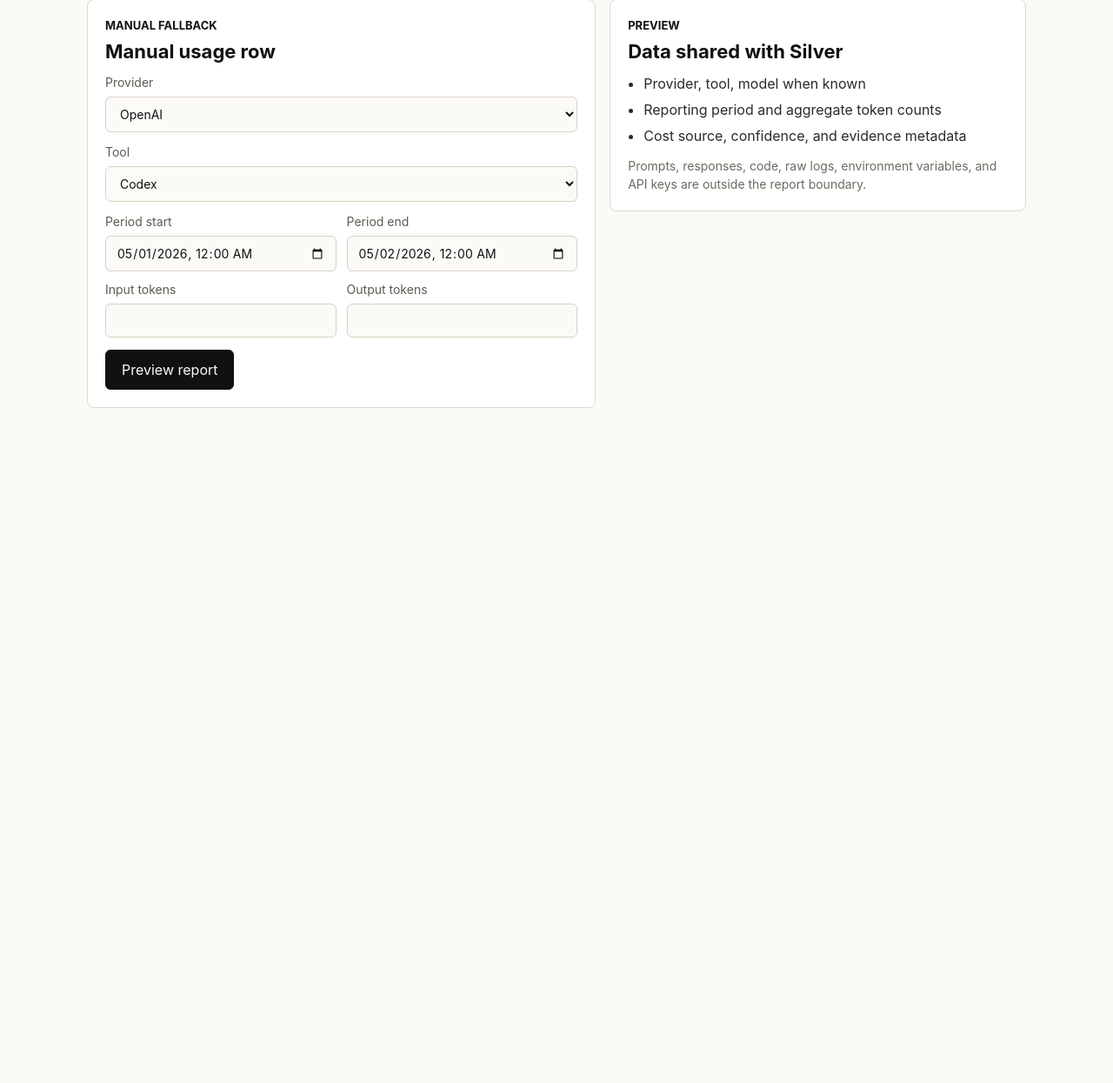
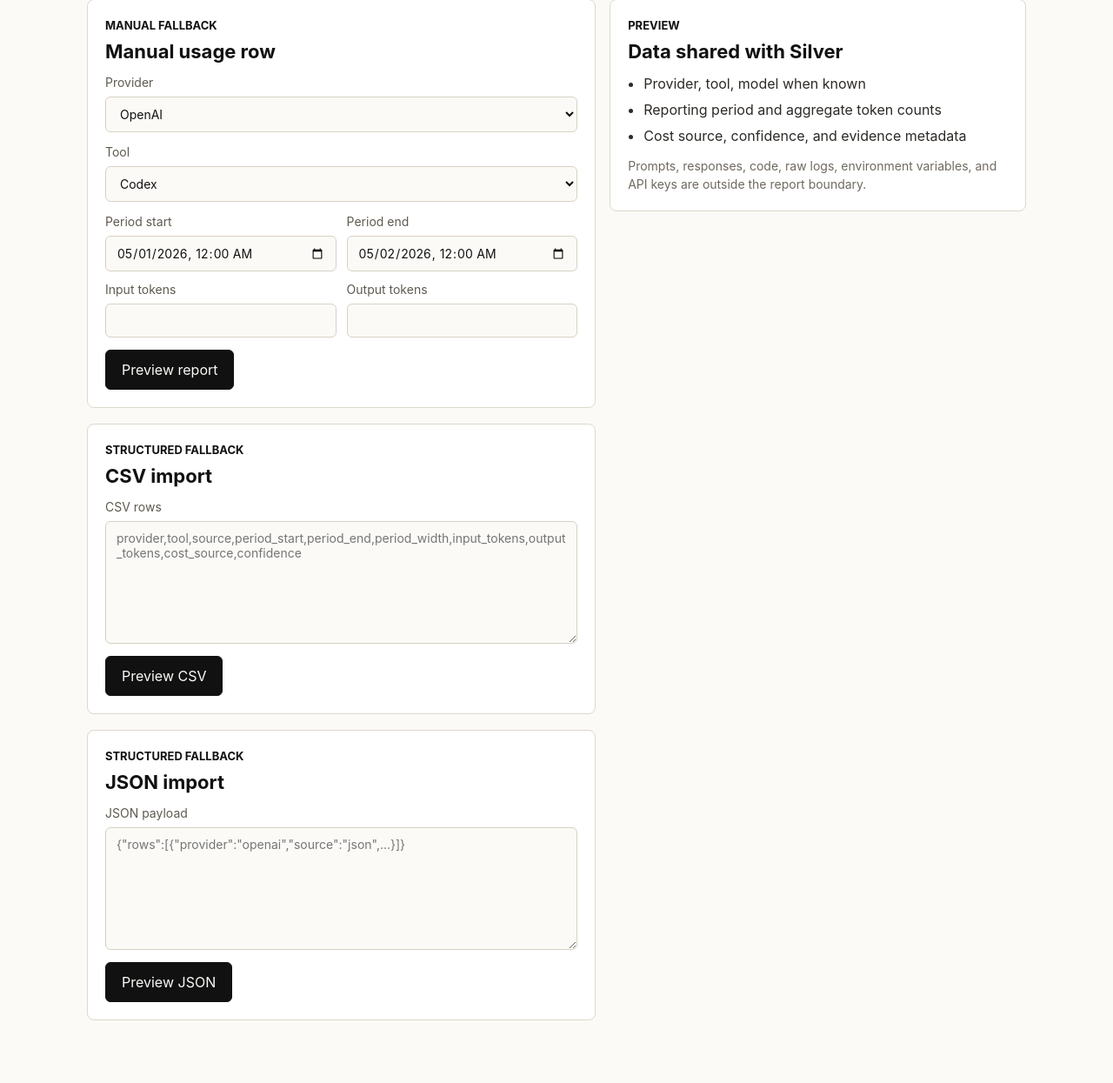
Before and after one commit to Zogar89/silver-usage-report, a FastAPI app: template app/web/templates/session.html in a window 1280 px wide. Shown: the part 345-1590 px from the top of the page at 87% size. Before the commit the page ends 814 px from the top, so only its background shows below. Run offline with FastAPI, Linux system fonts and the light colour scheme; the template is opened without the code that fills it, so the values that code supplies are empty.

Commit message:
feat: add web import UI and production admin guard

```diff
--- a/app/core/config.py
+++ b/app/core/config.py
@@ -9,6 +9,7 @@ class Settings(BaseSettings):
     database_url: str = "sqlite:///./silver_usage_report.db"
     secret_key: str = "dev-secret-change-me"
     admin_token: str | None = None
+    environment: str = "development"
 
     model_config = SettingsConfigDict(env_file=".env", extra="ignore")
 
--- a/app/web/static/styles.css
+++ b/app/web/static/styles.css
@@ -186,7 +186,8 @@ label {
 }
 
 input,
-select {
+select,
+textarea {
   width: 100%;
   box-sizing: border-box;
   border: 1px solid #d8d1c4;
@@ -195,6 +196,10 @@ select {
   background: #fbfaf7;
   color: #111111;
   font: inherit;
+}
+
+textarea {
+  resize: vertical;
 }
 
 .field-grid {
@@ -229,6 +234,27 @@ th {
   font-weight: 700;
 }
 
+.table-wrap {
+  display: grid;
+  gap: 10px;
+  overflow-x: auto;
+}
+
+h3 {
+  margin: 0;
+  font-size: 16px;
+  letter-spacing: 0;
+}
+
+.warning-list {
+  display: grid;
+  gap: 8px;
+  margin: 0;
+  padding-left: 18px;
+  color: #5f4b19;
+  font-size: 14px;
+}
+
 @media (max-width: 760px) {
   .site-header,
   nav {
--- a/app/web/templates/session.html
+++ b/app/web/templates/session.html
@@ -18,6 +18,7 @@
   </section>
 
   <section class="two-column">
+    <div class="stack">
       <form class="panel" method="post" action="/reports/sessions/{{ session.id }}/preview">
         <div class="panel-heading">
           <p class="eyebrow">Manual fallback</p>
@@ -67,6 +68,31 @@
         <button type="submit">Preview report</button>
       </form>
 
+      <form class="panel" method="post" action="/reports/sessions/{{ session.id }}/preview-csv">
+        <div class="panel-heading">
+          <p class="eyebrow">Structured fallback</p>
+          <h2>CSV import</h2>
+        </div>
+        <label>
+          CSV rows
+          <textarea name="csv_text" rows="7" placeholder="provider,tool,source,period_start,period_end,period_width,input_tokens,output_tokens,cost_source,confidence"></textarea>
+        </label>
+        <button type="submit">Preview CSV</button>
+      </form>
+
+      <form class="panel" method="post" action="/reports/sessions/{{ session.id }}/preview-json">
+        <div class="panel-heading">
+          <p class="eyebrow">Structured fallback</p>
+          <h2>JSON import</h2>
+        </div>
+        <label>
+          JSON payload
+          <textarea name="json_text" rows="7" placeholder='{"rows":[{"provider":"openai","source":"json",...}]}'></textarea>
+        </label>
+        <button type="submit">Preview JSON</button>
+      </form>
+    </div>
+
     <aside class="panel">
       <div class="panel-heading">
         <p class="eyebrow">Preview</p>
@@ -81,6 +107,38 @@
           <dt>Confidence</dt>
           <dd>{{ summary.rows[0].confidence }}</dd>
         </dl>
+        <div class="table-wrap">
+          <h3>Preview rows</h3>
+          <table>
+            <thead>
+              <tr>
+                <th>Provider</th>
+                <th>Tool</th>
+                <th>Source</th>
+                <th>Tokens</th>
+                <th>Confidence</th>
+              </tr>
+            </thead>
+            <tbody>
+              {% for row in summary.rows %}
+                <tr>
+                  <td>{{ row.provider }}</td>
+                  <td>{{ row.tool or "other" }}</td>
+                  <td>{{ row.source }}</td>
+                  <td>{{ row.total_tokens or 0 }}</td>
+                  <td>{{ row.confidence }}</td>
+                </tr>
+              {% endfor %}
+            </tbody>
+          </table>
+        </div>
+        {% if summary.warnings %}
+          <ul class="warning-list">
+            {% for warning in summary.warnings %}
+              <li>{{ warning.code }}: {{ warning.message }}</li>
+            {% endfor %}
+          </ul>
+        {% endif %}
         {% if session.status == "previewed" %}
           <form method="post" action="/reports/sessions/{{ session.id }}/submit">
             <button type="submit">Confirm submission</button>
```
Also changed, not shown: app/web/routes.py (+36 -1 lines), docs/roadmap.md (+1 -1 lines), docs/security-privacy.md (+15 -0 lines), tests/test_admin_review.py (+18 -0 lines), tests/test_web_pages.py (+48 -0 lines), README.md, 1 other file. Lines whose indentation alone changed are shown as unchanged.
